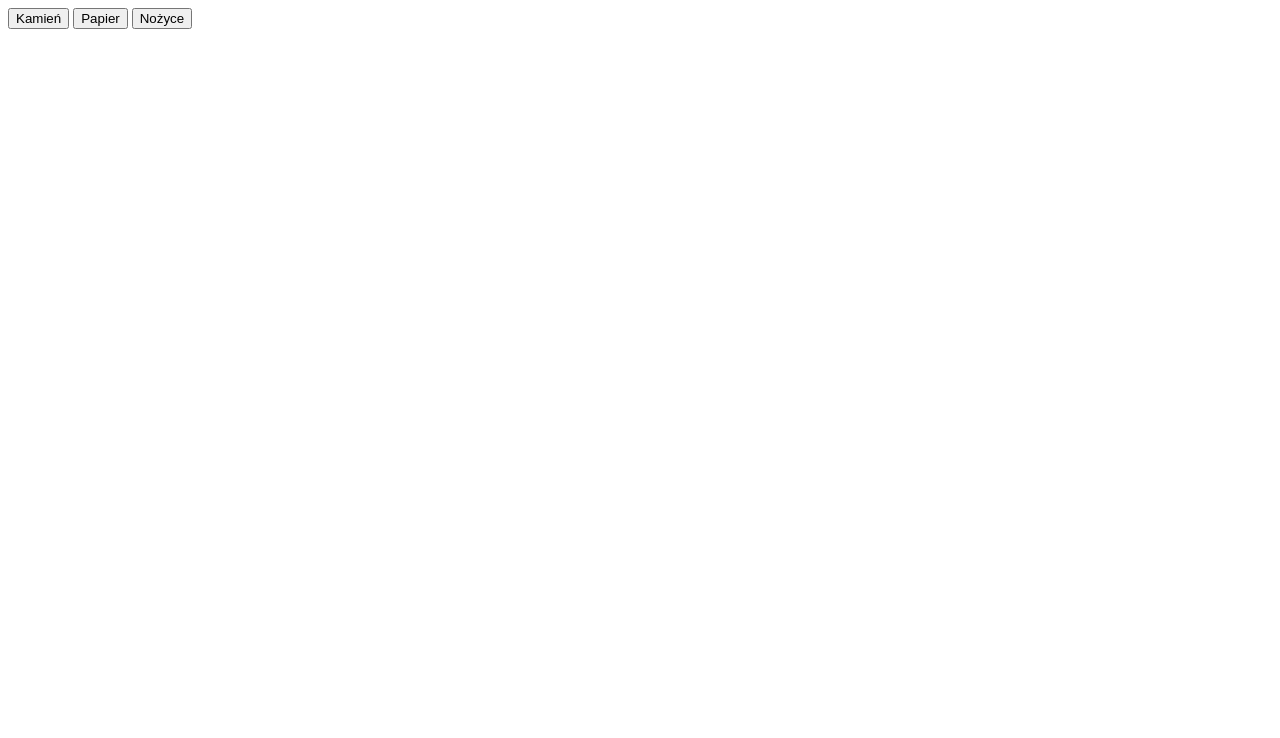
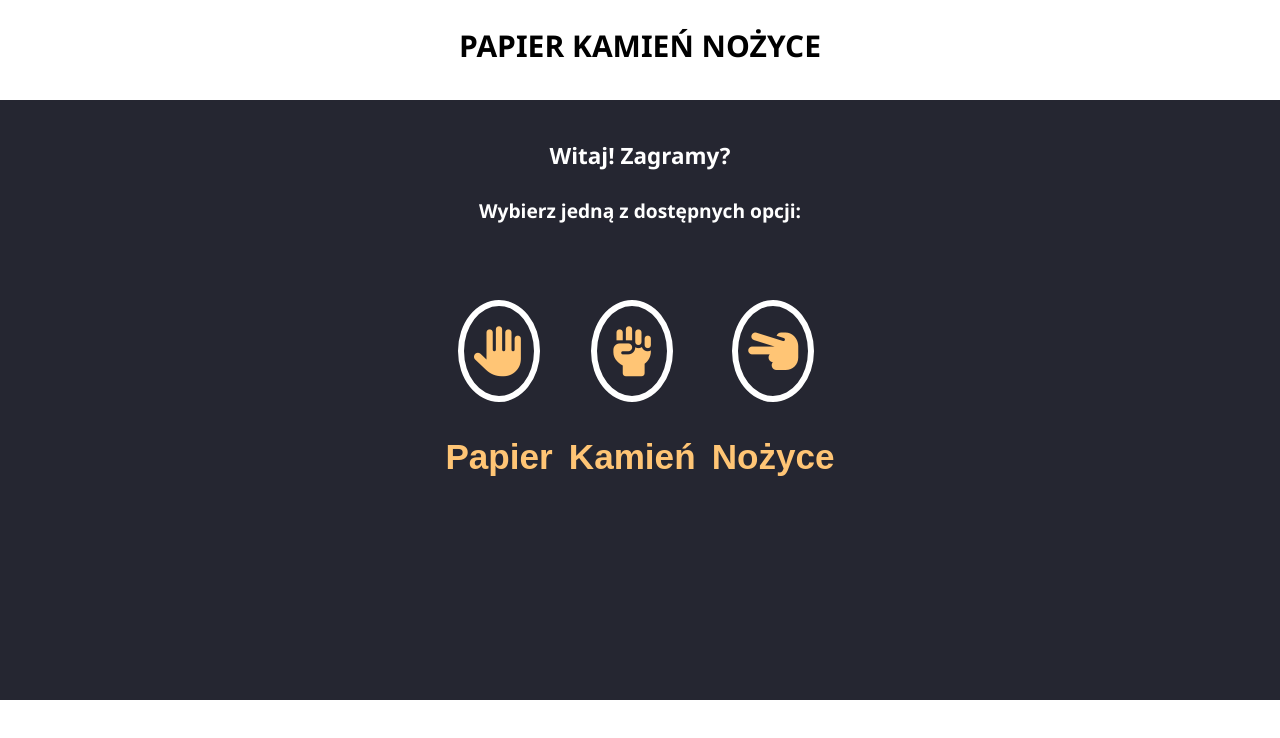
Before and after one commit to WiktoriaOpalinska1/javascript-prework, a plain HTML site: page index.html in a window 1280 px wide. Drawn offline with nearby package versions, Linux system fonts and the light colour scheme; files that its build step writes are made by us from their sources.

Commit message:
add styles

```diff
--- /dev/null
+++ b/css/style.css
@@ -0,0 +1,61 @@
+body{
+    margin: 0;
+    padding: 0;
+    font-family:'Segoe UI', Tahoma, Geneva, Verdana, sans-serif;
+}
+header{
+    display: flex;
+    justify-content: center;
+    text-align: center;
+    background-color: rgb(255,255,255);
+    font-size: 20px;
+    width: 100%;
+    height: 100px;
+}
+
+section{
+    background-color: rgb(37,38,49);
+    width: 100%;
+    min-height: 600px;
+    display: inline-block;
+}
+.container{
+    position: relative;
+}
+#welcome{
+    text-align: center;
+    color: rgb(255, 255, 255);
+    margin-top: 40px;
+    font-size: larger;
+}
+#buttons{
+    justify-content: center;
+    text-align: center;
+}
+
+.btn {
+ background-color: transparent;
+ color: rgb(255,197,117);
+ border: none;
+ margin-top: 50px;
+ font-size: 30px;
+}
+
+.btn i{
+    border: 6px solid rgb(255,255,255);
+    border-radius: 50%;
+    font-size: 50px;
+    width: 70px;
+    height: 70px;
+    padding-top: 20px;
+}
+.btn:hover i{
+    border: 6px solid rgb(255,197,117);
+}
+
+#messages{
+    text-align: center;
+    color: rgb(255,255,255);
+    font-size: 24px;
+    line-height: 1.7;
+}
--- a/index.html
+++ b/index.html
@@ -4,16 +4,36 @@
 	<meta charset="UTF-8">
 	<title>Kamień, papier, nożyce</title>
 	<link rel="stylesheet" href="css/style.css">
+	<script src="https://kit.fontawesome.com/b7ef96d2a9.js" crossorigin="anonymous"></script>
 </head>
 <body>
-	<div class="container">
-		<div id="buttons">
-            <button id="button-rock">Kamień</button>
-            <button id="button-paper">Papier</button>
-            <button id="button-scissors">Nożyce</button>
-        </div>
+	<header>
+		<h2>PAPIER KAMIEŃ NOŻYCE</h2>
+	</header>
+	<section>
+		<div id="welcome">
+			<h3>Witaj! Zagramy?</h3>
+			<h4>Wybierz jedną z dostępnych opcji:</h4>
+		</div>
+		<div class="container">
+			<div id="buttons">
+				<button id="button-paper" class="btn">
+					<i class="fa-solid fa-hand"></i>
+					<h3>Papier</h3>
+				</button>
+				<button id="button-rock" class="btn">
+					<i class="fa-solid fa-hand-fist"></i>
+					<h3>Kamień</h3>
+				</button>
+				<button id="button-scissors" class="btn">
+					<i class="fa-solid fa-hand-scissors"></i>
+					<h3>Nożyce</h3>
+				</button>
+			</div>
+		</div>
 		<div id="messages"></div>
-	</div>
+	</section>
+
 	<script src="js/functions.js"></script>
 	<script src="js/script.js"></script>
 </body>
--- a/js/script.js
+++ b/js/script.js
@@ -1,8 +1,5 @@
-var argMoveId, argPlayerMove, argComputerMove, computerMove, playerMove, randomNumber, playerInput;
+var argMoveId, argPlayerMove, argComputerMove, computerMove, playerMove, randomNumber, playerInput, argButtonName, buttonPaper, buttonRock, buttonScissors, buttonTest;
 
-var argButtonName, buttonPaper, buttonRock, buttonScissors, buttonTest;
-
-buttonTest = document.getElementById('button-test');
 buttonRock = document.getElementById('button-rock');
 buttonPaper = document.getElementById('button-paper');
 buttonScissors = document.getElementById('button-scissors');
@@ -41,19 +38,13 @@ function buttonClicked(argButtonName) {
         printMessage('Zagrałem ' + argComputerMove + ', a Ty ' + argPlayerMove);
       }
 
+      randomNumber = Math.floor(Math.random() * 3 + 1);
+      computerMove = getMoveName(randomNumber);
+      displayResult(playerMove, computerMove);
       playerMove = argButtonName;
-      console.log('ruch gracza to: ' + playerMove);
-      randomNumber = Math.floor(Math.random() * 3 + 1);
-      console.log('wylosowana liczba to: ' + randomNumber);
-      computerMove = getMoveName(randomNumber);
-      console.log('ruch komputera to: ' + computerMove);
-      displayResult(playerMove, computerMove);
-
   }
 
 
 buttonRock.addEventListener('click', function(){ buttonClicked('kamień'); });
 buttonPaper.addEventListener('click', function(){ buttonClicked('papier'); });
 buttonScissors.addEventListener('click', function(){ buttonClicked('nożyce'); });
-
-buttonTest.addEventListener('click', function(){ buttonClicked('Guzik TEST'); });
```
